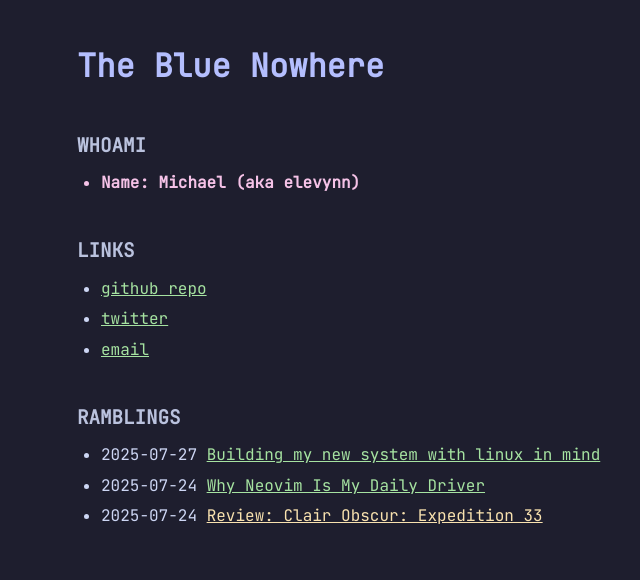
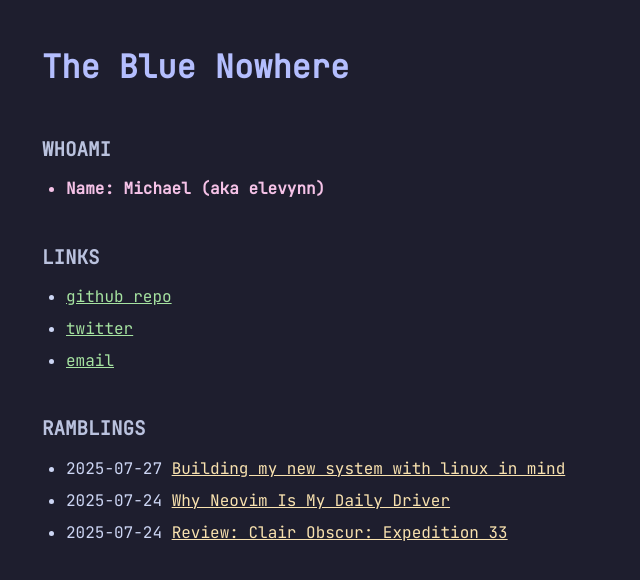
Before and after one commit to thebluenowhere/thebluenowhere.github.io, a Jekyll site: the page built from index.html, in a window 1280 px wide. Shown: the top 580 px of the page, without its empty margins (238-878 px from the left). Built offline with Jekyll 4.4.1, drawn with Linux system fonts in a browser that asks for light colours.

Commit message:
updating css

```diff
--- a/assets/css/main.css
+++ b/assets/css/main.css
@@ -36,15 +36,16 @@
 body {
   background-color: var(--ctp-base);
   color: var(--ctp-text);
-  font-family: 'JetBrainsMono Nerd Font', 'JetBrains Mono', ui-monospace, SFMono-Regular, Menlo, Monaco, Consolas, 'Courier New', monospace;
+  font-family: 'JetBrainsMono Nerd Font', 'JetBrains Mono', ui-monospace, SFMono-Regular, Menlo, Monaco, Consolas, monospace;
   margin: 40px;
-  line-height: 1.6;
+  line-height: 1.7;
 }
 
 /* Layout container */
 .container {
-  max-width: 650px;
+  max-width: 720px;
   margin: auto;
+  padding: 0 1em;
 }
 
 /* Headings */
@@ -63,26 +64,30 @@
   color: var(--ctp-subtext1);
 }
 
+h3 {
+  font-size: 1em;
+  font-weight: bold;
+  color: var(--ctp-subtext0);
+  margin-top: 1.5em;
+  margin-bottom: 0.5em;
+}
+
 /* Lists */
 ul {
   list-style-type: disc;
   padding-left: 1.5em;
-  margin-top: 0.2em;
-  margin-bottom: 0.8em;
-}
-
-ul ul {
-  padding-left: 1em;
+  margin-top: 0.5em;
+  margin-bottom: 1em;
 }
 
 li {
   margin: 0.3em 0;
 }
 
-/* Post date span */
-#posts li span {
-  color: var(--ctp-overlay1);
-  margin-right: 0.5em;
+/* Personal name highlight */
+li.name {
+  color: var(--ctp-pink);
+  font-weight: bold;
 }
 
 /* Links */
@@ -96,27 +101,40 @@
   color: var(--ctp-blue);
 }
 
-/* Highlighted post titles */
+/* Optional highlighted posts (keep or remove) */
 a[href*="clair-obscur"],
-a[href*="neovim"] a[href*="new-system"] {
+a[href*="neovim"],
+a[href*="new-system"] {
   color: var(--ctp-yellow);
 }
 
-/* Terminal-style link icons (if using Nerd Font glyphs) */
-a.nerd-icon::before {
-  font-family: 'JetBrainsMono Nerd Font';
-  margin-right: 0.3em;
+/* Inline code and blocks */
+pre,
+code {
+  background-color: var(--ctp-surface0);
+  color: var(--ctp-green);
+  padding: 0.2em 0.4em;
+  border-radius: 4px;
+  font-family: inherit;
+  font-size: 0.95em;
 }
 
-/* Personal name highlight */
-li.name {
-  color: var(--ctp-pink);
-  font-weight: bold;
+code.prompt {
+  color: var(--ctp-peach);
+}
+
+/* Blockquotes */
+blockquote {
+  border-left: 3px solid var(--ctp-surface2);
+  padding-left: 1em;
+  color: var(--ctp-subtext0);
+  font-style: italic;
+  margin: 1.5em 0;
 }
 
 /* Horizontal rule */
 hr {
-  border: 0;
+  border: none;
   height: 1px;
   background-color: var(--ctp-surface1);
   margin: 2em 0;
@@ -125,35 +143,21 @@
 /* Images */
 img {
   max-width: 100%;
+  height: auto;
   display: block;
-  margin: 1em auto;
+  margin: 1.5em auto;
+  border-radius: 6px;
 }
 
-/* Sections */
-section {
-  margin-bottom: 40px;
+/* Sections and articles */
+section,
+article {
+  margin-bottom: 2em;
 }
 
-/* Code blocks */
-pre,
-code {
-  background-color: var(--ctp-surface0);
-  color: var(--ctp-green);
-  padding: 0.2em 0.4em;
-  border-radius: 4px;
-  font-family: inherit;
+/* Responsive adjustments */
+@media (max-width: 600px) {
+  body {
+    margin: 20px;
+  }
 }
-
-/* Prompt-style inline code */
-code.prompt {
-  color: var(--ctp-peach);
-}
-
-/* Blockquote */
-blockquote {
-  border-left: 3px solid var(--ctp-surface2);
-  padding-left: 1em;
-  color: var(--ctp-subtext0);
-  font-style: italic;
-  margin: 1em 0;
-}
```
